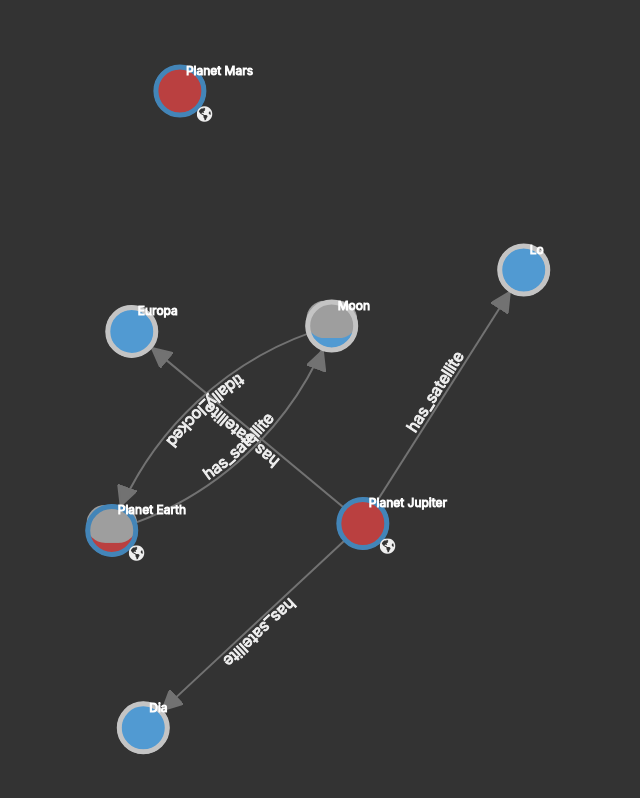
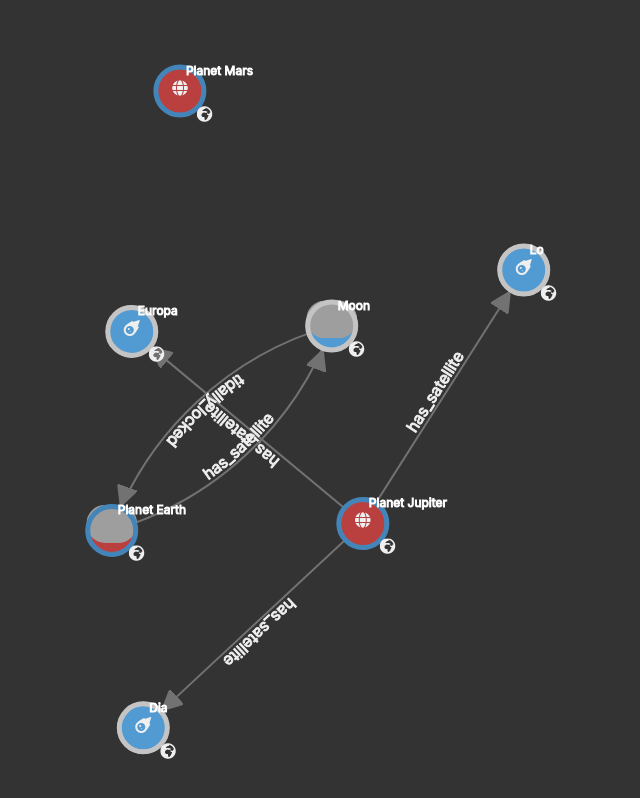
Before and after one commit to rrmerugu-archive/invana-graph-js, a plain HTML site: page example/index.html in a window 1280 px wide. Shown: the whole page, without its empty margins (385-1025 px from the left). Drawn offline with nearby package versions, Linux system fonts and the light colour scheme; grey boxes are pictures that could not be loaded.

Commit message:
UI cleanups

```diff
--- a/example/index.html
+++ b/example/index.html
@@ -60,9 +60,7 @@
 
     const nodeOptions = {
         "Planet": {
-            // "bgImageUrl": "https://avatars1.githubusercontent.com/u/4606947?s=400&u=368c41d46f76965633517d68925110934f60476d&v=4",
-                        "bgImagePropertyKey": "image",
-
+            "bgImagePropertyKey": "image",
             "labelOptions": {
                 "showLabel": true,
                 "labelTextFn": (node) => "Planet " + node.properties.name,
@@ -71,8 +69,10 @@
                 "radius": 24,
                 "strokeWidth": "4px",
                 "fillColor": "#ba4040",
-                "inShapeHTML": "<i class=\"fas fa-globe-americas\"></i>"
-
+                "inShapeHTML": "<i class=\"fas fa-globe\"></i>"
+            },
+            "tagOptions":{
+                "tagHtml": "<i class=\"fas fa-tools\"></i>"
             }
 
         },
@@ -87,7 +87,7 @@
                 "strokeWidth": "4px",
                 "strokeColor": "#c4c4c4",
                 "fillColor": "#519ad2",
-                // "inShapeHTMLFn": (node) => node.properties.name.substring(0, 3)
+                "inShapeHTMLFn": (node) => "<i class=\"fas fa-meteor\"></i>" //"<strong>" + node.properties.name.substring(0, 3) + "</strong>"
             },
 
         }
--- a/src/canvas.js
+++ b/src/canvas.js
@@ -115,13 +115,12 @@ function InvanaGraphUI(
         .style("padding-top", (d) => d.meta.shapeOptions.radius / 4)
         .html(function (d) {
             const side = 2 * d.meta.shapeOptions.radius * Math.cos(Math.PI / 4) * 1.5;
-
             if (d.meta.bgImageUrl) {
                 return "<img src='" + d.meta.bgImageUrl + "' style='width: " + side + "px; border-radius: 3rem;' />"
             }
         })
 
-    // node bgImageUrl CAP
+    // node bgImageUrl CAP ; this will create a border ring around the image on top of it. creating clean UI
     nodes.append("circle")
         .attr("class", "bgImageUrlCap")
         .attr("r", (d) => d.meta.shapeOptions.radius)
@@ -130,7 +129,7 @@ function InvanaGraphUI(
         .attr("stroke-width", (d) => parseInt(d.meta.shapeOptions.strokeWidth.replace("px", "")) + 1);
 
 
-    // for nodeBgHtml
+    // for nodeBgHtml - this will be on top of background image
     nodes.append('g')
         .attr("class", "nodeHTML")
         .attr('transform', function (d) {
@@ -161,15 +160,17 @@ function InvanaGraphUI(
         .style("background-color", "transparent")
         .style("padding-top", (d) => d.meta.shapeOptions.radius / 4)
         .html(function (d) {
-            if (d.meta.showLabel) {
+            if (d.meta.shapeOptions.inShapeHTML && !d.meta.bgImageUrl) {
                 return d.meta.shapeOptions.inShapeHTML
             }
         });
 
+    //
     nodes.append('g')
+        .attr("class", "tagHTML")
         .attr('transform', function (d) {
                 const side = 2 * d.meta.shapeOptions.radius * Math.cos(Math.PI / 4);
-                const dx = (side / 2);
+                const dx =   (side / 2);
                 // const dx = d.meta.shapeOptions.radius - (side / 2) * (2.5);
                 // const dy = d.meta.shapeOptions.radius - (side / 2) * (2.5) * (2.5 / 3) - 4;
                 return 'translate(' + [dx, dx - (d.meta.shapeOptions.radius / 4) + (parseInt(d.meta.shapeOptions.strokeWidth.replace("px", "").replace("rem", "")))] + ')'
@@ -189,7 +190,7 @@ function InvanaGraphUI(
         .append("xhtml:span")
         .style("color", (d) => d.meta.shapeOptions.textColor)
         .style("background-color", "transparent")
-        .html((d) => d.meta.shapeOptions.inShapeHTML);
+        .html((d) => "<i class=\"fas fa-globe-africa\"></i>");
 
 
     nodes.append("title")
--- a/src/example-data.js
+++ b/src/example-data.js
@@ -14,7 +14,7 @@ let graphs = {
             "id": 2,
             "properties": {
                 "name": "Earth",
-                "image": "https://icons.iconarchive.com/icons/dtafalonso/modern-xp/512/ModernXP-73-Globe-icon.png"
+                "image": "https://mpng.subpng.com/20191123/rsk/transparent-worldwide-icon-earth-icon-science-icon-5dd8d9d82a6072.9717760615744926321736.jpg"
             }
         },
         {
```
Also changed, not shown: screenshot.png, 1 other file.
